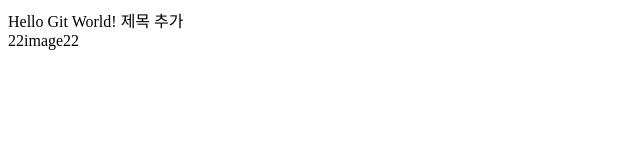
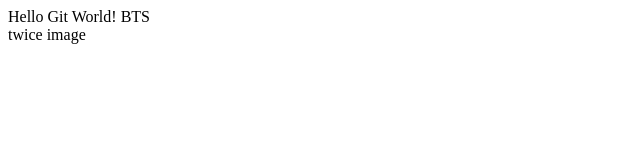
Before and after one commit to ajou-lecture-KEHP/my-git-project, a plain HTML site: page index.html in a window 1280 px wide. Shown: the whole page, without its empty margins (0-640 px from the left). Drawn offline with Linux system fonts and the light colour scheme.

Commit message:
bts title

```diff
--- a/index.html
+++ b/index.html
@@ -1,6 +1,4 @@
-<html>Hello Git World!</html>
-<head>제목 추가</head>
-<body>
-	<div>22image22</div>
-
-</body>
+<html>Hello Git World!
+<head>BTS</head>
+<div>twice image</div>
+</html>
```
